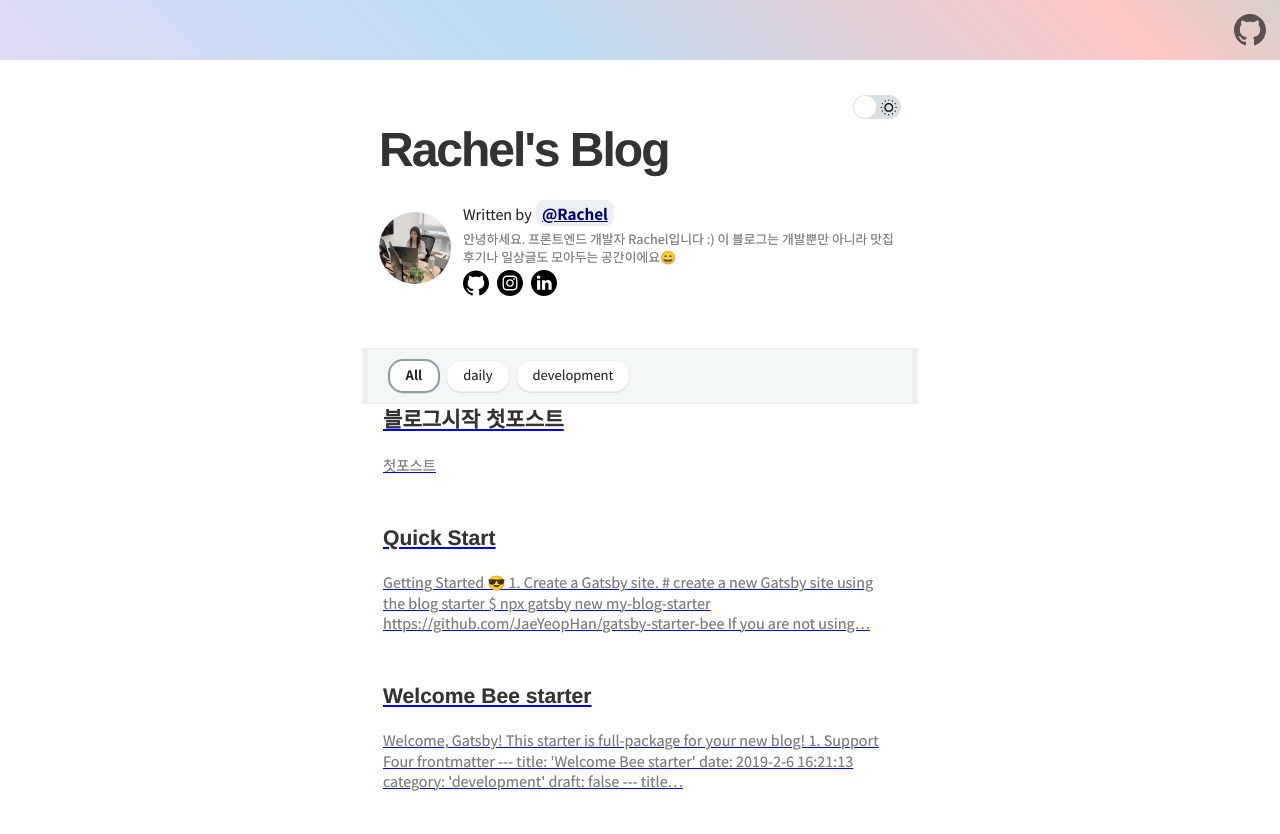
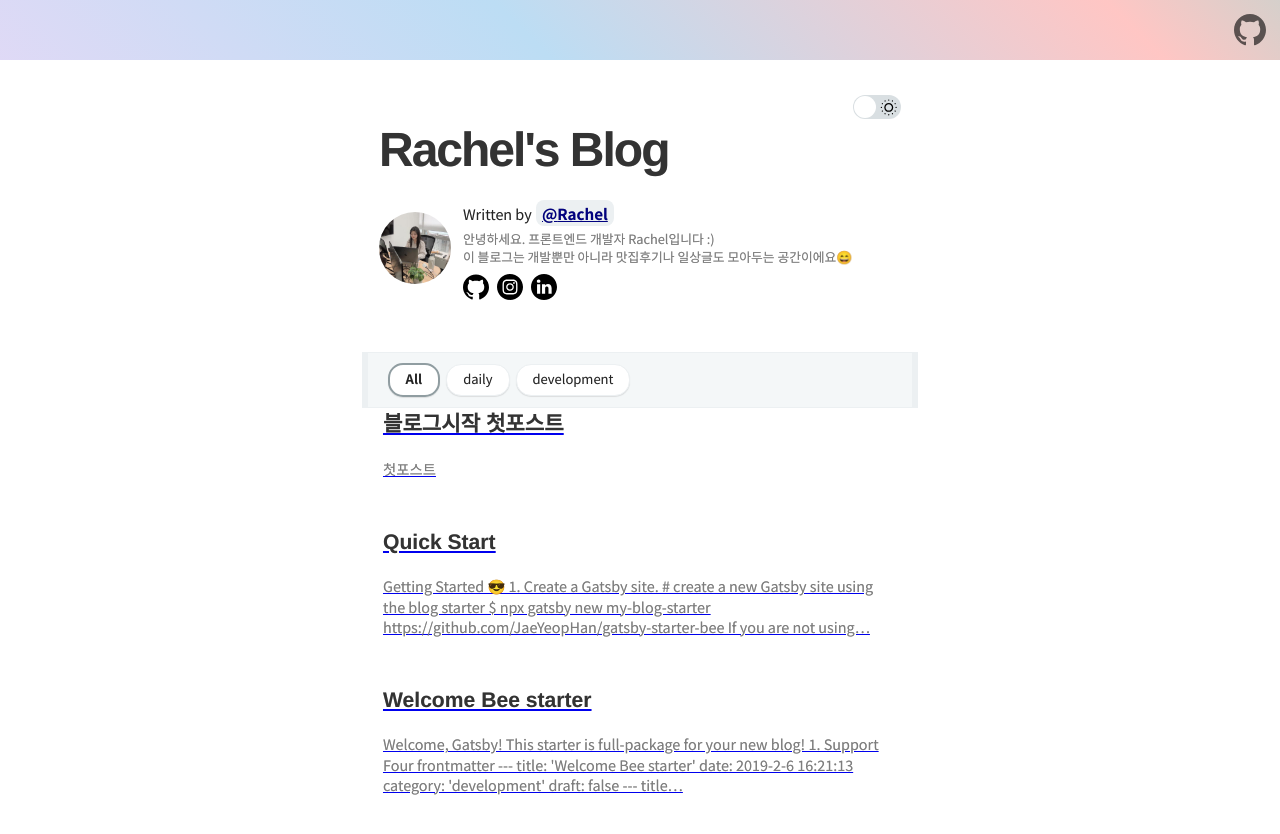
Before and after one commit to yhkim3116/rachel-blog, a Gatsby site: page / in a window 1280 px wide. Shown: the top 834 px of the page. Built offline with nearby package versions, Linux system fonts and the light colour scheme; Gatsby itself is replaced by a stand-in of ours; some packages are replaced by stand-ins of ours; what typography-theme-github would draw is missing.

Commit message:
favicon 수정

```diff
--- a/src/components/bio/index.scss
+++ b/src/components/bio/index.scss
@@ -33,10 +33,11 @@
     margin-top: 4px;
     font-size: 80%;
     line-height: 1.4;
+    white-space: pre-wrap;
   }
 
   .author-socials {
-    margin-top: 4px;
+    margin-top: 8px;
   }
 
   .author-socials a svg {
```
Also changed, not shown: content/assets/felog.png, content/assets/felog_backup.png (added).
